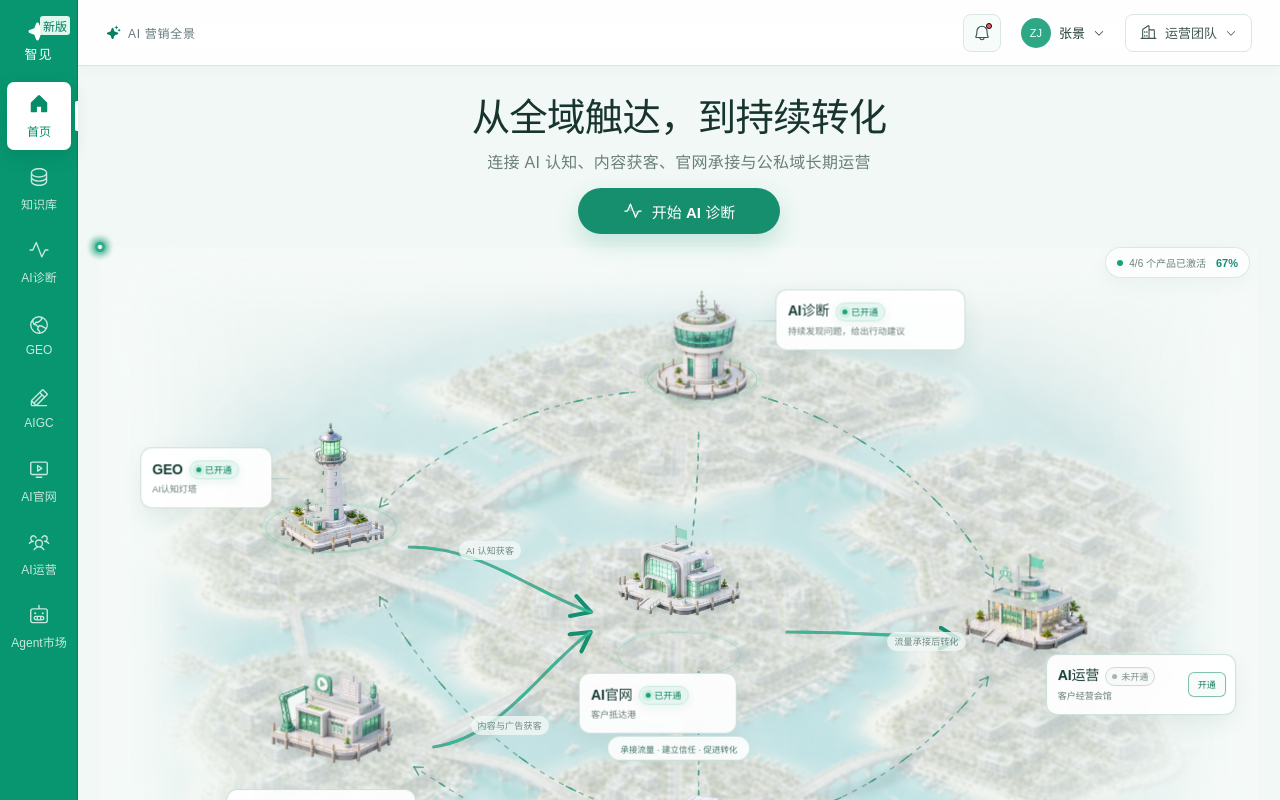
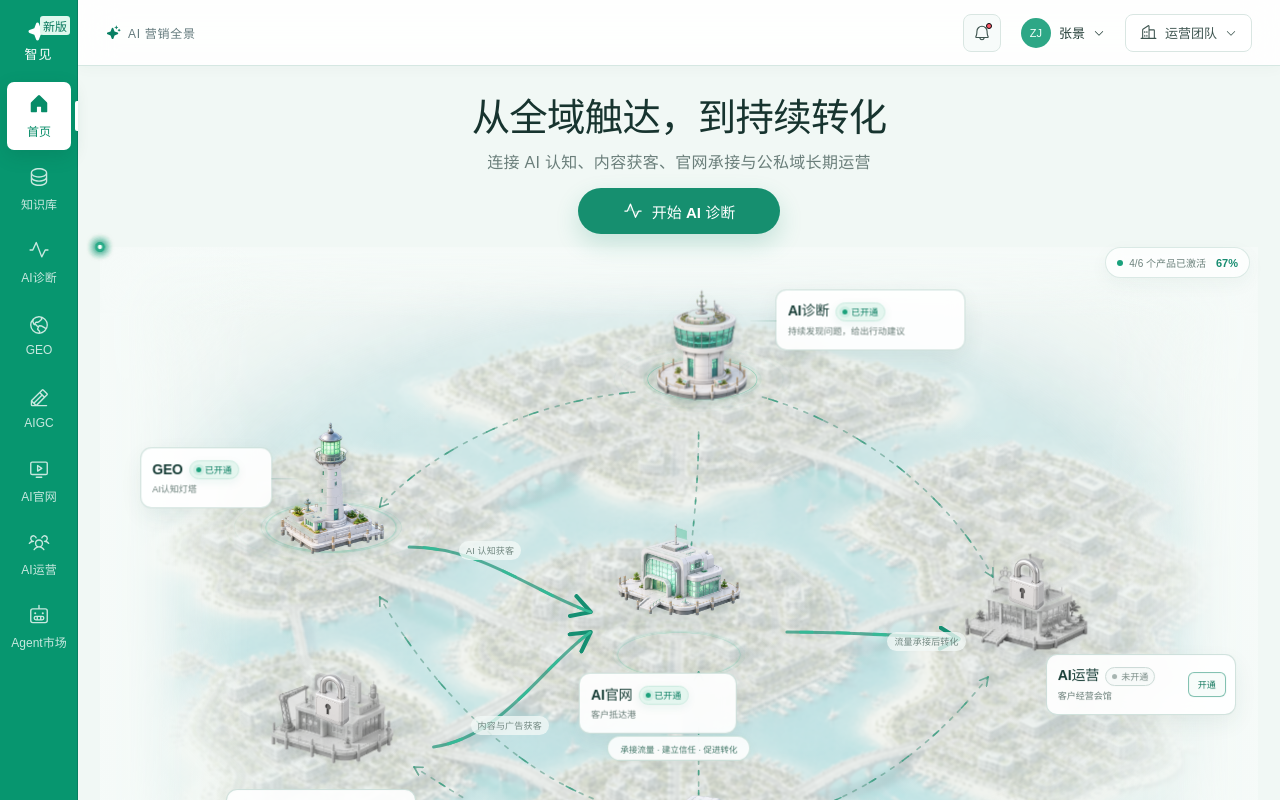
Before and after one commit to tonybotboy520-debug/zhijian, a React (Vite) app: page / in a window 1280 px wide. Built offline with nearby package versions, Linux system fonts and the light colour scheme.

Commit message:
Add locked grayscale product states

```diff
--- a/src/HomePage.jsx
+++ b/src/HomePage.jsx
@@ -317,6 +317,7 @@ function BuildingNode({ productKey, opened, hovered, onHover, onOpen, onActivate
     <button className="building-visual" aria-label={`查看${product.name}详情`} onClick={() => onOpen(productKey)}>
       <img src={product.building} alt={`${product.name}：${product.visualSummary}`} draggable="false" />
     </button>
+    {!opened ? <img className="building-lock" src="/product-buildings/product-lock-v2.png" alt="" aria-hidden="true" draggable="false" /> : null}
     <div className="building-info-panel">
       <button className="building-info-open" onClick={() => onOpen(productKey)} aria-label={`打开${product.name}产品介绍`}>
         <span className="building-info-title"><strong>{product.name}</strong><span className={`card-product-status ${opened ? "active" : "inactive"}`}><i />{opened ? "已开通" : "未开通"}</span></span>
--- a/src/styles.css
+++ b/src/styles.css
@@ -1741,6 +1741,51 @@ button.relation-card.relation-empty-card:hover { color: #536a63; background: #ee
 }
 .node-website .building-info-panel,
 .node-website .building-capability-chip { pointer-events: auto; }
+
+.building-node.closed .building-visual img {
+  filter:
+    grayscale(1)
+    saturate(0)
+    contrast(.9)
+    brightness(.98)
+    opacity(.82)
+    drop-shadow(0 12px 11px rgba(69, 77, 75, .11));
+}
+.building-node.closed:hover .building-visual img,
+.building-node.closed.hovered .building-visual img {
+  animation: none;
+  filter:
+    grayscale(1)
+    saturate(0)
+    contrast(.94)
+    brightness(1.02)
+    opacity(.88)
+    drop-shadow(0 0 2px rgba(255, 255, 255, .96))
+    drop-shadow(0 0 11px rgba(102, 111, 108, .25))
+    drop-shadow(0 16px 13px rgba(66, 76, 73, .15));
+}
+.building-lock {
+  width: 19%;
+  height: auto;
+  position: absolute;
+  left: 50%;
+  top: 53%;
+  z-index: 6;
+  object-fit: contain;
+  pointer-events: none;
+  filter:
+    drop-shadow(0 0 2px rgba(255, 255, 255, .96))
+    drop-shadow(0 5px 7px rgba(55, 64, 62, .27));
+  transform: translate(-50%, -50%);
+  transition: transform .34s cubic-bezier(.2, .82, .25, 1), filter .34s ease;
+}
+.building-node.closed:hover .building-lock,
+.building-node.closed.hovered .building-lock {
+  filter:
+    drop-shadow(0 0 2px rgba(255, 255, 255, 1))
+    drop-shadow(0 7px 9px rgba(47, 56, 53, .33));
+  transform: translate(-50%, -50%) translateY(-3px) scale(1.08);
+}
 .building-node:hover .building-info-panel,
 .building-node.hovered .building-info-panel {
   border-color: rgba(54, 158, 129, .55);
```
Also changed, not shown: public/product-buildings/product-lock-v2.png (added).
